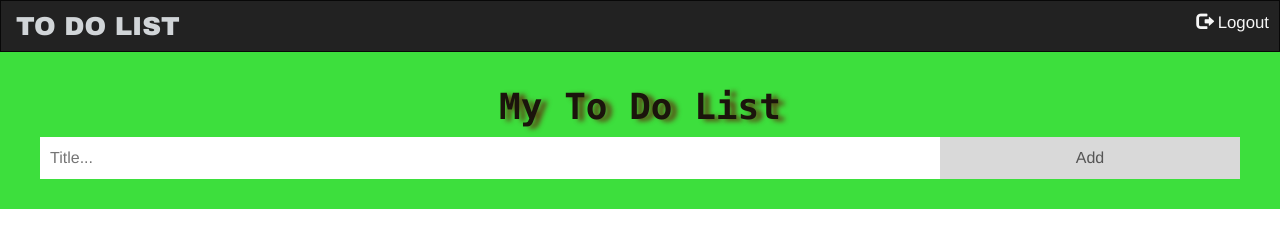
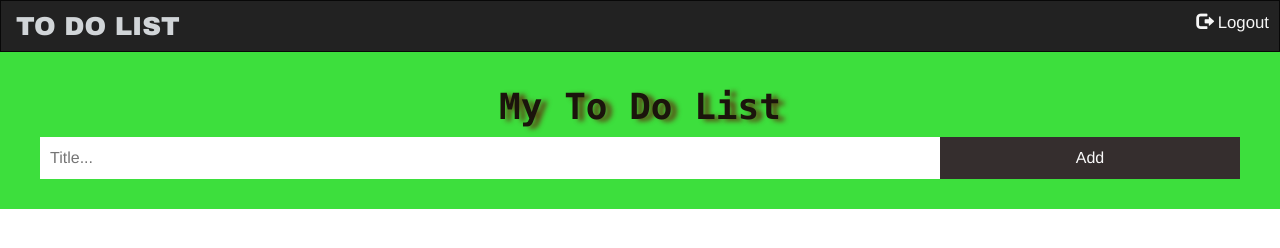
Before and after one commit to BinsonAniyan/Responsive-Login-Form-master, a plain HTML site: page infff.html in a window 1280 px wide. Drawn offline with nearby package versions, Linux system fonts and the light colour scheme; no server answers.

Commit message:
Update infff.html

```diff
--- a/infff.html
+++ b/infff.html
@@ -1,20 +1,22 @@
 <!DOCTYPE html>
 <html>
 <head>
-<meta name="viewport" content="width=device-width, initial-scale=1">
-<link rel="stylesheet" href="https://maxcdn.bootstrapcdn.com/bootstrap/3.4.1/css/bootstrap.min.css">
+  <title>Main To Do</title>
+  <meta name="viewport" content="width=device-width, initial-scale=1">
+  <link rel="stylesheet" href="https://maxcdn.bootstrapcdn.com/bootstrap/3.4.1/css/bootstrap.min.css">
   <script src="https://ajax.googleapis.com/ajax/libs/jquery/3.5.1/jquery.min.js"></script>
   <script src="https://maxcdn.bootstrapcdn.com/bootstrap/3.4.1/js/bootstrap.min.js"></script>
 <style>
 body {
   margin: 0;
   min-width: 250px;
-}/* Include the padding and border in an element's total width and height */
+}
+
 * {
   box-sizing: border-box;
 }
 
-/* Remove margins and padding from the list */
+
 ul {
   margin: 0;
   padding: 0;
@@ -27,10 +29,8 @@ ul li {
   padding: 12px 8px 12px 40px;
   list-style-type: none;
   background: rgba(71, 216, 209, 0.479);
-  /* color:#f44336; */
   font-size: 18px;
   transition: 0.2s;
-
   /* make the list items unselectable */
   -webkit-user-select: none;
   -moz-user-select: none;
@@ -38,12 +38,12 @@ ul li {
   user-select: none;
 }
 
-/* Set all odd list items to a different color (zebra-stripes) */
+
 ul li:nth-child(odd) {
   background: #fffffff3;
 }
 
-/* Darker background-color on hover */
+
 ul li:hover {
   background: rgba(190, 190, 190, 0.746);
 }
@@ -91,7 +91,7 @@ ul li.checked::before {
   text-align: center;
 }
 
-/* Clear floats after the header */
+
 .header:after {
   content: "";
   display: table;
@@ -113,8 +113,8 @@ input {
 .addBtn {
   padding: 10px;
   width: 25%;
-  background: #d9d9d9;
-  color: #555;
+  background: #352e2e;
+  color: rgb(250, 250, 250);
   float: left;
   text-align: center;
   font-size: 16px;
@@ -124,7 +124,7 @@ input {
 }
 
 .addBtn:hover {
-  background-color: #bbb;
+  background-color: rgba(20, 95, 42, 0.856);
 }
 /* home page */
 a.effect-shine:hover {
@@ -142,12 +142,10 @@ a.effect-shine:hover {
 	  -webkit-mask-position: -50%;
 	}
   }
+</style>
+</head>
 
 
-
-
-</style>
-</head>
 <body>
   <nav class="navbar navbar-inverse" style="border-radius: 0%;">
     <div class="container-fluid">
@@ -170,7 +168,8 @@ a.effect-shine:hover {
 <ul id="myUL">
 
 </ul>
-<script >// Create a "close" button and append it to each list item
+<script >
+  // Create a "close" button and append it to each list item
   var myNodelist = document.getElementsByTagName("LI");
   var i;
   for (i = 0; i < myNodelist.length; i++) {
```
